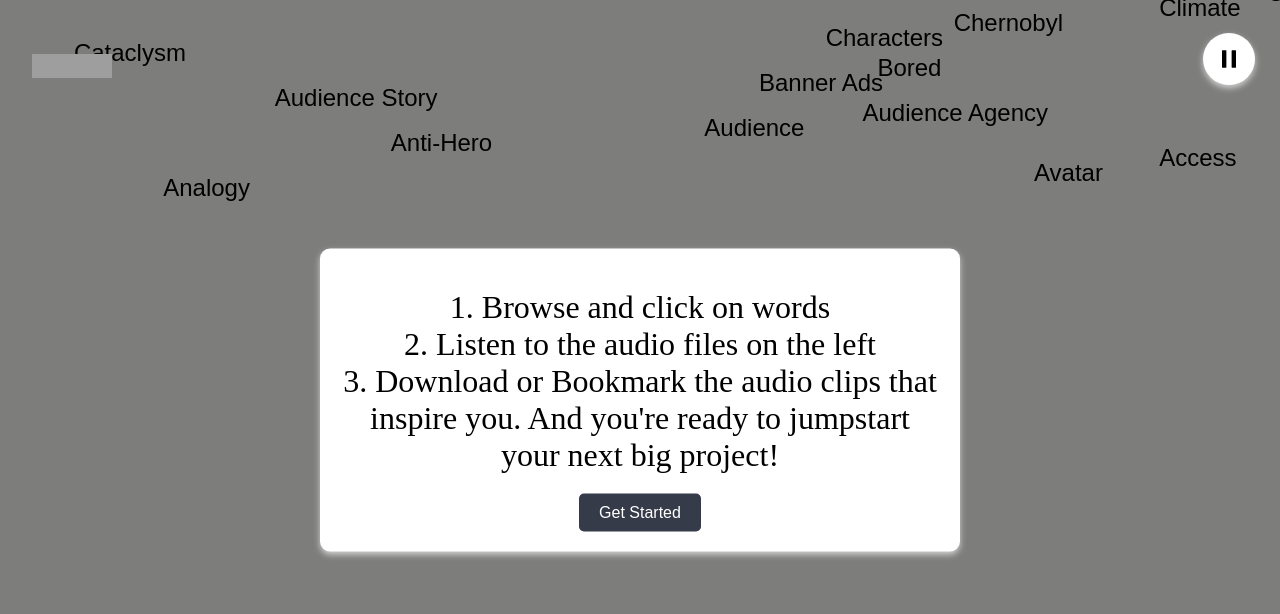
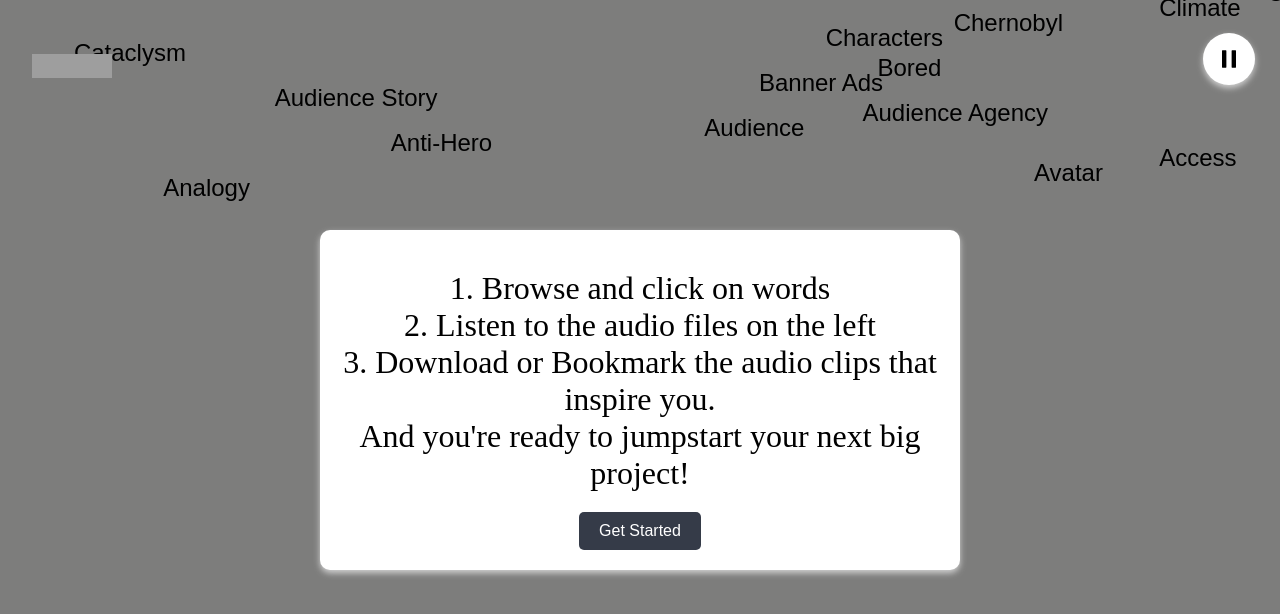
Before and after one commit to jgil325/AI-Audio-Interface, a Next.js app: page / in a window 1280 px wide. Shown: the top 614 px of the page. Built offline with nearby package versions, Linux system fonts and the light colour scheme; grey boxes are pictures that could not be loaded.

Commit message:
fixed formatting

```diff
--- a/src/pages/Home.tsx
+++ b/src/pages/Home.tsx
@@ -83,8 +83,10 @@ const Home = () => {
           <PopupText>1. Browse and click on words</PopupText>
           <PopupText>2. Listen to the audio files on the left</PopupText>
           <PopupText>
-            3. Download or Bookmark the audio clips that inspire you. And
-            you&apos;re ready to jumpstart your next big project!
+            3. Download or Bookmark the audio clips that inspire you.
+          </PopupText>
+          <PopupText>
+            And you&apos;re ready to jumpstart your next big project!
           </PopupText>
         </PopupTextWrapper>
         <GetStartedButton onClick={() => setShowPopup(false)}>
```
